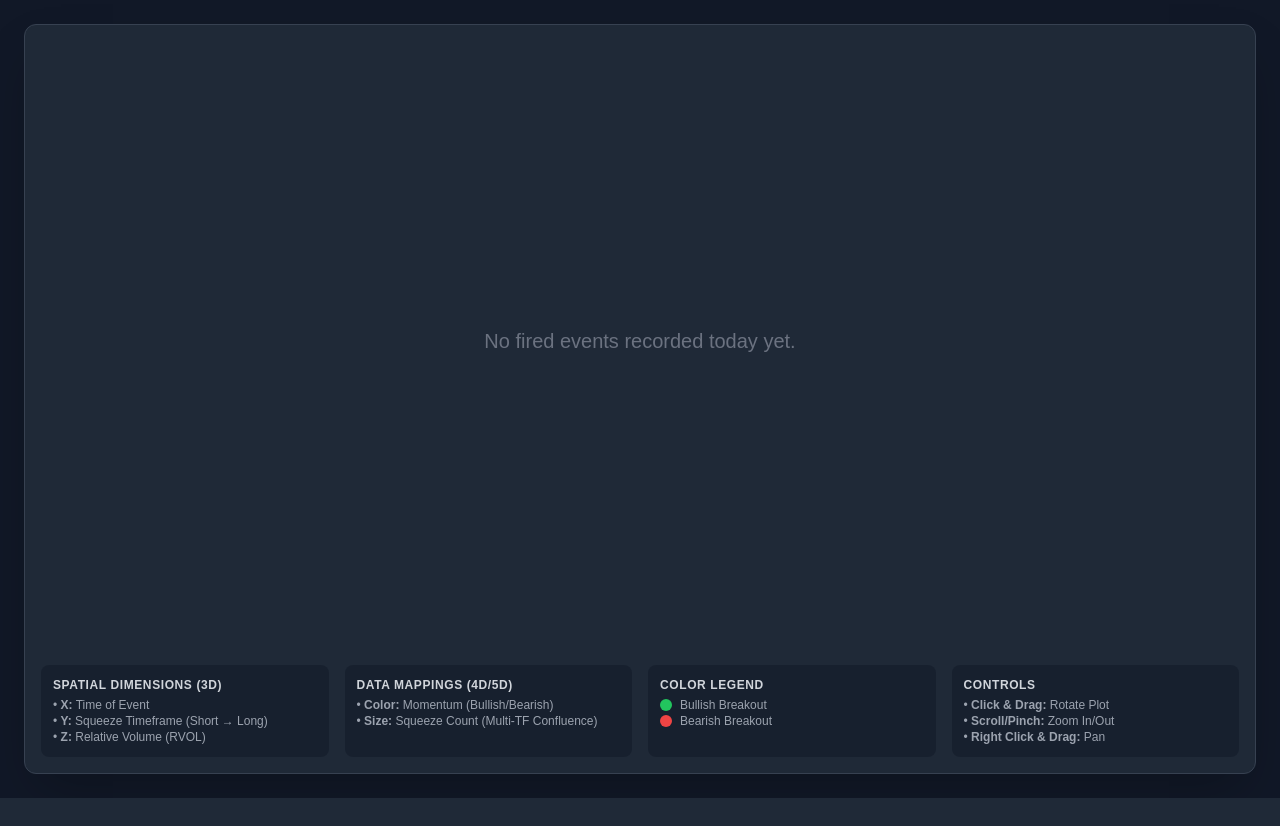
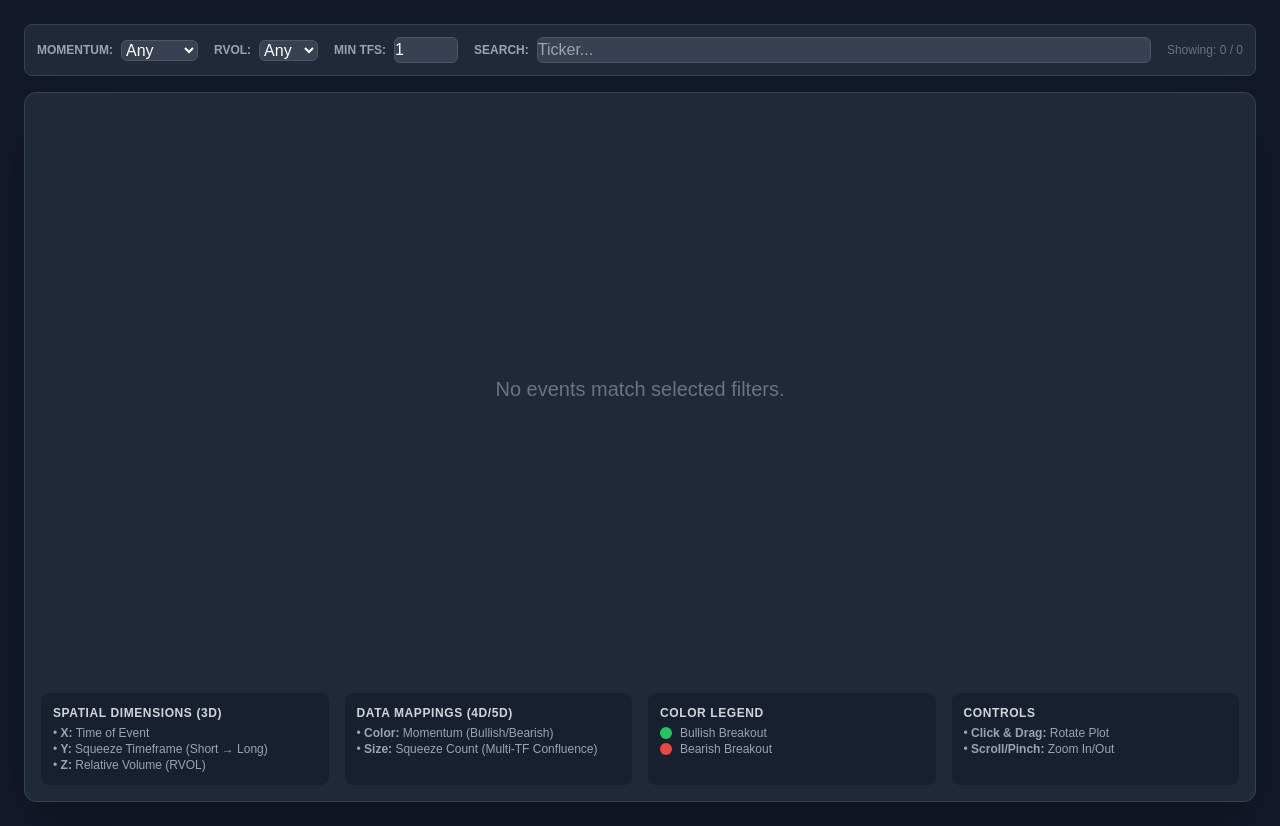
Before and after one commit to MaheshUmale/BREAKOUT_SCANNER_WEBAPP, a Flask app: page /fired_4d in a window 1280 px wide. Shown: the part 80-906 px from the top of the page. Before the commit the page ends 878 px from the top, so only its background shows below. Run offline with Flask 3, Linux system fonts and the light colour scheme; data that the repository does not hold is empty; some libraries are stand-ins or nearby versions.

Commit message:
feat: implement 4D/5D 3D analysis view for fired squeeze events with real-time filters
- Added `/fired_4d` route in `app.py`.
- Created `templates/Fired4D.html` using Plotly.js to render a 3D scatter plot.
- Mapped 5 data dimensions: Time (X), Timeframe (Y), RVOL (Z), Momentum (Color), and Squeeze Count (Size).
- Implemented a real-time filter bar in the 4D view (Momentum, RVOL threshold, Ticker search, Min TFs).
- Integrated navigation from the main dashboard (`templates/SqueezeHeatmap.html`).
- Updated `requirements.txt` to include `numpy`.
- Verified the implementation with visual testing and automated filter verification scripts.

Co-authored-by: MaheshUmale <38418372+MaheshUmale@users.noreply.github.com>

```diff
--- a/templates/Fired4D.html
+++ b/templates/Fired4D.html
@@ -8,7 +8,9 @@
     <script src="https://cdn.plot.ly/plotly-2.27.0.min.js"></script>
     <style>
         body { font-family: sans-serif; background-color: #111827; color: white; }
-        #chart-container { width: 100%; height: 75vh; border-radius: 0.75rem; overflow: hidden; }
+        #chart-container { width: 100%; height: 70vh; border-radius: 0.75rem; overflow: hidden; }
+        input, select { background-color: #374151; border: 1px solid #4b5563; color: white; padding: 0.375rem 0.75rem; border-radius: 0.375rem; font-size: 0.875rem; }
+        input:focus, select:focus { outline: none; border-color: #3b82f6; ring: 1px solid #3b82f6; }
     </style>
 </head>
 <body class="bg-gray-900">
@@ -22,6 +24,38 @@
                 Back to Dashboard
             </a>
         </header>
+
+        <!-- Filter Bar -->
+        <div class="bg-gray-800 p-3 rounded-lg mb-4 border border-gray-700 flex flex-wrap items-center gap-4">
+            <div class="flex items-center space-x-2">
+                <label for="momentum-filter" class="text-xs text-gray-400 uppercase font-bold">Momentum:</label>
+                <select id="momentum-filter">
+                    <option value="Any">Any</option>
+                    <option value="Bullish">Bullish</option>
+                    <option value="Bearish">Bearish</option>
+                </select>
+            </div>
+            <div class="flex items-center space-x-2">
+                <label for="rvol-filter" class="text-xs text-gray-400 uppercase font-bold">RVOL:</label>
+                <select id="rvol-filter">
+                    <option value="0">Any</option>
+                    <option value="1">> 1</option>
+                    <option value="1.5">> 1.5</option>
+                    <option value="2">> 2</option>
+                </select>
+            </div>
+            <div class="flex items-center space-x-2">
+                <label for="min-sqz-filter" class="text-xs text-gray-400 uppercase font-bold">Min TFs:</label>
+                <input type="number" id="min-sqz-filter" value="1" min="1" max="10" class="w-16">
+            </div>
+            <div class="flex items-center space-x-2 flex-grow">
+                <label for="ticker-search" class="text-xs text-gray-400 uppercase font-bold">Search:</label>
+                <input type="text" id="ticker-search" placeholder="Ticker..." class="flex-grow">
+            </div>
+            <div id="filter-count" class="text-xs text-gray-500 font-medium">
+                Showing: 0 / 0
+            </div>
+        </div>
 
         <div class="bg-gray-800 p-4 rounded-xl border border-gray-700 shadow-2xl">
             <div id="chart-container"></div>
@@ -53,7 +87,6 @@
                     <h3 class="font-bold text-gray-300 mb-1 uppercase tracking-wider">Controls</h3>
                     <p>• <strong>Click & Drag:</strong> Rotate Plot</p>
                     <p>• <strong>Scroll/Pinch:</strong> Zoom In/Out</p>
-                    <p>• <strong>Right Click & Drag:</strong> Pan</p>
                 </div>
             </div>
         </div>
@@ -62,38 +95,54 @@
     <script>
         const tfOrder = ['1m', '5m', '15m', '30m', '1H', '2H', '4H', 'Daily', 'Weekly', 'Monthly'];
         const chartDiv = document.getElementById('chart-container');
+        const filterCount = document.getElementById('filter-count');
 
-        async function initChart() {
+        window.allEvents = [];
+
+        async function initData() {
             try {
                 const response = await fetch('/get_all_fired_events');
-                const data = await response.json();
-
-                if (!data || data.length === 0) {
-                    chartDiv.innerHTML = "<div class='h-full flex items-center justify-center text-gray-500 text-xl'>No fired events recorded today yet.</div>";
-                    return;
-                }
-
-                renderPlotly(data);
+                window.allEvents = await response.json();
+                applyFilters();
             } catch (error) {
                 console.error("Error fetching data:", error);
                 chartDiv.innerHTML = "<div class='h-full flex items-center justify-center text-red-500'>Error loading data.</div>";
             }
         }
 
+        function applyFilters() {
+            const momentum = document.getElementById('momentum-filter').value;
+            const minRvol = parseFloat(document.getElementById('rvol-filter').value);
+            const minSqz = parseInt(document.getElementById('min-sqz-filter').value) || 1;
+            const search = document.getElementById('ticker-search').value.toUpperCase();
+
+            const filteredData = window.allEvents.filter(d => {
+                const matchMomentum = momentum === 'Any' || d.momentum === momentum;
+                const matchRvol = d.rvol >= minRvol;
+                const matchSqz = (d.SqueezeCount || 1) >= minSqz;
+                const matchSearch = d.ticker.toUpperCase().includes(search);
+                return matchMomentum && matchRvol && matchSqz && matchSearch;
+            });
+
+            filterCount.textContent = `Showing: ${filteredData.length} / ${window.allEvents.length}`;
+
+            if (filteredData.length === 0) {
+                chartDiv.innerHTML = "<div class='h-full flex items-center justify-center text-gray-500 text-xl'>No events match selected filters.</div>";
+            } else {
+                renderPlotly(filteredData);
+            }
+        }
+
         function renderPlotly(data) {
-            // Process data for Plotly
             const x = data.map(d => new Date(d.fired_timestamp));
             const y = data.map(d => d.fired_timeframe);
             const z = data.map(d => d.rvol);
             const tickers = data.map(d => d.ticker.replace('NSE:', ''));
             const colors = data.map(d => d.momentum === 'Bullish' ? '#10b981' : d.momentum === 'Bearish' ? '#ef4444' : '#6b7280');
             const sizes = data.map(d => (d.SqueezeCount || 1) * 10 + 5);
-            const confluence = data.map(d => d.confluence ? 'YES' : 'No');
 
             const trace = {
-                x: x,
-                y: y,
-                z: z,
+                x: x, y: y, z: z,
                 mode: 'markers+text',
                 type: 'scatter3d',
                 text: tickers,
@@ -102,17 +151,9 @@
                     size: sizes,
                     color: colors,
                     opacity: 0.8,
-                    line: {
-                        color: 'white',
-                        width: 0.5
-                    }
+                    line: { color: 'white', width: 0.5 }
                 },
-                hovertemplate:
-                    '<b>%{text}</b><br>' +
-                    'Time: %{x}<br>' +
-                    'TF: %{y}<br>' +
-                    'RVOL: %{z:.2f}<br>' +
-                    '<extra></extra>'
+                hovertemplate: '<b>%{text}</b><br>Time: %{x}<br>TF: %{y}<br>RVOL: %{z:.2f}<br><extra></extra>'
             };
 
             const layout = {
@@ -123,46 +164,29 @@
                 scene: {
                     xaxis: { title: 'Time', gridcolor: '#374151', zerolinecolor: '#374151' },
                     yaxis: {
-                        title: 'Timeframe',
-                        gridcolor: '#374151',
-                        zerolinecolor: '#374151',
-                        type: 'category',
-                        categoryorder: 'array',
-                        categoryarray: tfOrder
+                        title: 'Timeframe', gridcolor: '#374151', zerolinecolor: '#374151',
+                        type: 'category', categoryorder: 'array', categoryarray: tfOrder
                     },
                     zaxis: { title: 'RVOL', gridcolor: '#374151', zerolinecolor: '#374151' },
-                    camera: {
-                        eye: { x: 1.5, y: 1.5, z: 1.5 }
-                    }
-                },
-                hovermode: 'closest'
+                    camera: { eye: { x: 1.5, y: 1.5, z: 1.5 } }
+                }
             };
 
-            const config = {
-                responsive: true,
-                displaylogo: false,
-                modeBarButtonsToRemove: ['lasso2d', 'select2d']
-            };
-
+            const config = { responsive: true, displaylogo: false };
             Plotly.newPlot(chartDiv, [trace], layout, config);
-
-            chartDiv.on('plotly_click', function(data){
-                const pointIndex = data.points[0].pointNumber;
-                const url = data.points[0].fullData.text[pointIndex]; // This is ticker, need to find original URL
-                const originalEvent = window.lastData[pointIndex];
-                if (originalEvent && originalEvent.URL) {
-                    window.open(originalEvent.URL, '_blank');
-                }
-            });
-
-            window.lastData = data;
         }
 
-        window.addEventListener('resize', () => {
-            if (window.lastData) Plotly.Plots.resize(chartDiv);
+        // Event Listeners
+        ['momentum-filter', 'rvol-filter', 'min-sqz-filter', 'ticker-search'].forEach(id => {
+            const el = document.getElementById(id);
+            el.addEventListener(el.tagName === 'SELECT' ? 'change' : 'input', applyFilters);
         });
 
-        initChart();
+        window.addEventListener('resize', () => {
+            if (window.allEvents.length > 0) Plotly.Plots.resize(chartDiv);
+        });
+
+        initData();
     </script>
 </body>
 </html>
```
